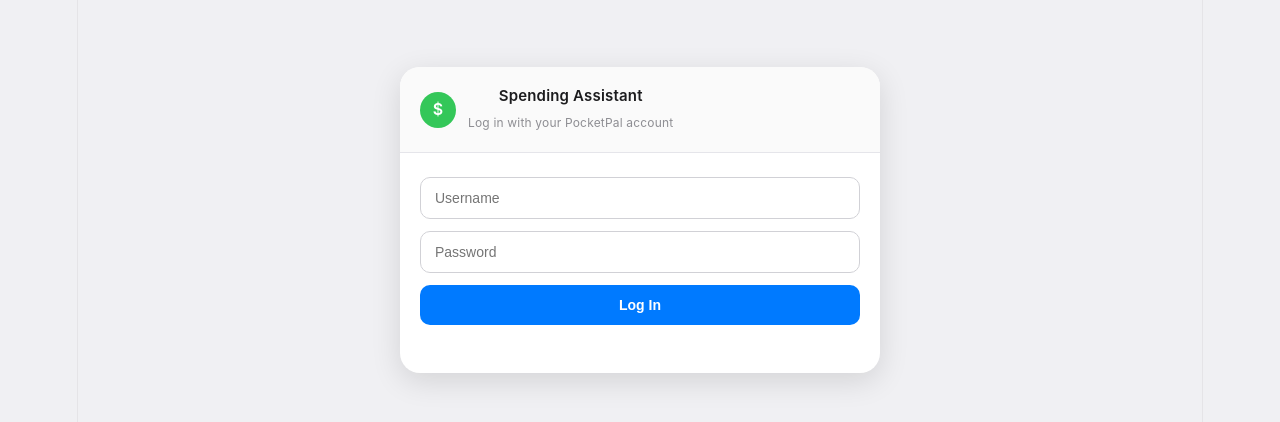
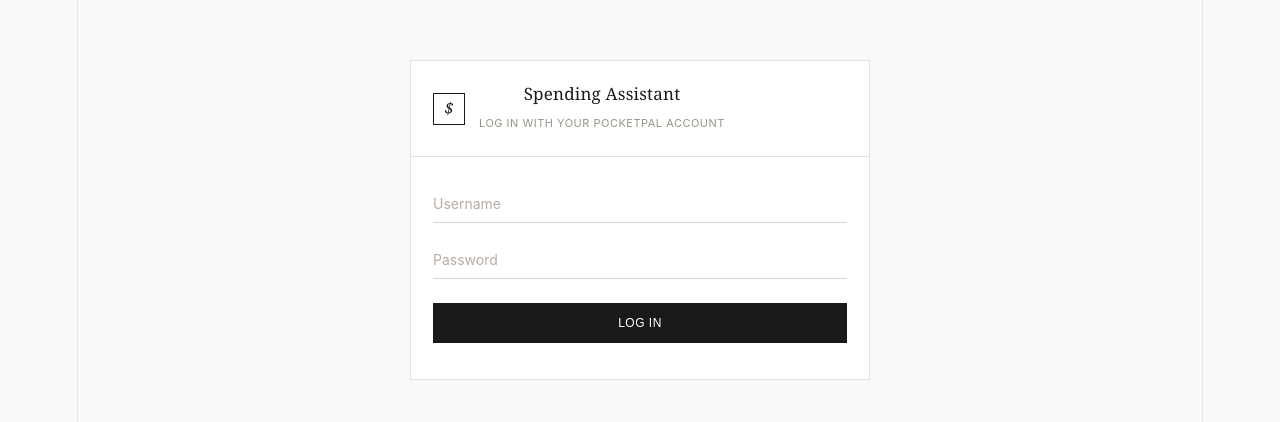
Before and after one commit to Muhammd7737/Ask-Ai-Assistant, a React (Vite) app: page / in a window 1280 px wide. Shown: the part 180-602 px from the top of the page. Built offline with nearby package versions, Linux system fonts and the light colour scheme.

Commit message:
Refactor CSS for improved layout, readability, and consistency in styles

```diff
--- a/src/App.css
+++ b/src/App.css
@@ -4,8 +4,9 @@
 
 body {
   margin: 0;
-  font-family: -apple-system, BlinkMacSystemFont, 'Segoe UI', Roboto, sans-serif;
-  background: #f0f0f3;
+  font-family: -apple-system, BlinkMacSystemFont, 'Inter', 'Helvetica Neue', Arial, sans-serif;
+  background: #faf9f7;
+  color: #1a1a1a;
 }
 
 .app-shell {
@@ -13,16 +14,15 @@ body {
   justify-content: center;
   align-items: center;
   min-height: 100vh;
-  padding: 24px;
+  padding: 32px;
 }
 
 .chat-container {
   width: 100%;
-  max-width: 480px;
-  height: 640px;
+  max-width: 460px;
+  height: 620px;
   background: #ffffff;
-  border-radius: 20px;
-  box-shadow: 0 8px 30px rgba(0, 0, 0, 0.12);
+  border: 1px solid #e5e2db;
   display: flex;
   flex-direction: column;
   overflow: hidden;
@@ -31,90 +31,111 @@ body {
 .chat-header {
   display: flex;
   align-items: center;
-  gap: 12px;
-  padding: 16px 20px;
-  border-bottom: 1px solid #e5e5ea;
-  background: #fafafa;
+  gap: 14px;
+  padding: 20px 22px;
+  border-bottom: 1px solid #e5e2db;
 }
 
 .chat-header-icon {
-  width: 36px;
-  height: 36px;
-  border-radius: 50%;
-  background: #34c759;
-  color: white;
+  width: 32px;
+  height: 32px;
+  border: 1px solid #1a1a1a;
+  color: #1a1a1a;
   display: flex;
   align-items: center;
   justify-content: center;
-  font-weight: 600;
+  font-family: 'Georgia', 'Times New Roman', serif;
   font-size: 16px;
+  font-style: italic;
 }
 
 .chat-header-title {
-  font-weight: 600;
-  font-size: 15px;
-  color: #1c1c1e;
+  font-family: 'Georgia', 'Times New Roman', serif;
+  font-weight: 400;
+  font-size: 17px;
+  letter-spacing: 0.2px;
+  color: #1a1a1a;
 }
 
 .chat-header-subtitle {
-  font-size: 12px;
-  color: #8e8e93;
+  font-size: 11px;
+  letter-spacing: 0.5px;
+  text-transform: uppercase;
+  color: #9a9488;
+  margin-top: 2px;
 }
 
 .messages {
   flex: 1;
   overflow-y: auto;
-  padding: 16px;
+  padding: 24px 22px;
   display: flex;
   flex-direction: column;
-  gap: 8px;
+  gap: 20px;
 }
 
 .message-row {
   display: flex;
+  flex-direction: column;
 }
 
 .message-row.user {
-  justify-content: flex-end;
+  align-items: flex-end;
 }
 
 .message-row.bot {
-  justify-content: flex-start;
+  align-items: flex-start;
+}
+
+.message-row::before {
+  font-size: 10px;
+  letter-spacing: 1px;
+  text-transform: uppercase;
+  color: #b5afa2;
+  margin-bottom: 6px;
+}
+
+.message-row.user::before {
+  content: "You";
+}
+
+.message-row.bot::before {
+  content: "Assistant";
 }
 
 .message {
-  max-width: 75%;
-  padding: 10px 14px;
-  border-radius: 18px;
-  font-size: 14px;
-  line-height: 1.4;
+  max-width: 85%;
+  padding: 0;
+  font-size: 14.5px;
+  line-height: 1.6;
   white-space: pre-wrap;
+  border-radius: 0;
 }
 
 .message.user {
-  background: #007aff;
-  color: white;
-  border-bottom-right-radius: 4px;
+  background: none;
+  color: #1a1a1a;
+  text-align: right;
 }
 
 .message.bot {
-  background: #e5e5ea;
-  color: #1c1c1e;
-  border-bottom-left-radius: 4px;
+  background: none;
+  color: #3a3a3a;
+  text-align: left;
 }
 
 .message.typing {
   display: flex;
-  gap: 4px;
+  gap: 5px;
   align-items: center;
-  padding: 14px 16px;
+  padding: 2px 0;
 }
 
 .dot {
-  width: 6px;
-  height: 6px;
+  width: 5px;
+  height: 5px;
   border-radius: 50%;
-  background: #8e8e93;
+  background: #b5afa2;
   animation: blink 1.4s infinite both;
 }
 
@@ -140,38 +161,46 @@ body {
 
 .input-area {
   display: flex;
-  gap: 8px;
-  padding: 12px 16px;
-  border-top: 1px solid #e5e5ea;
-  background: #fafafa;
+  gap: 10px;
+  padding: 16px 22px;
+  border-top: 1px solid #e5e2db;
 }
 
 .input-area input {
   flex: 1;
-  padding: 10px 14px;
-  border-radius: 20px;
-  border: 1px solid #d1d1d6;
+  padding: 10px 0;
+  border: none;
+  border-bottom: 1px solid #d9d5c9;
   outline: none;
   font-size: 14px;
+  background: transparent;
+  font-family: inherit;
 }
 
 .input-area input:focus {
-  border-color: #007aff;
+  border-bottom-color: #1a1a1a;
+}
+
+.input-area input::placeholder {
+  color: #b5afa2;
 }
 
 .input-area button {
-  padding: 10px 20px;
-  border-radius: 20px;
+  padding: 0 4px;
   border: none;
-  background: #007aff;
-  color: white;
-  font-weight: 600;
-  font-size: 14px;
+  background: none;
+  color: #1a1a1a;
+  font-weight: 500;
+  font-size: 13px;
+  letter-spacing: 0.3px;
+  text-transform: uppercase;
   cursor: pointer;
+  border-bottom: 1px solid #1a1a1a;
 }
 
 .input-area button:disabled {
-  background: #b0d4ff;
+  color: #c2beb2;
+  border-bottom-color: #e5e2db;
   cursor: not-allowed;
 }
 
@@ -182,7 +211,7 @@ body {
 @keyframes fadeSlideIn {
   from {
     opacity: 0;
-    transform: translateY(6px);
+    transform: translateY(4px);
   }
 
   to {
@@ -193,30 +222,30 @@ body {
 
 .suggestions {
   display: flex;
-  flex-wrap: wrap;
-  gap: 8px;
-  padding: 0 16px 12px;
+  flex-direction: column;
+  gap: 0;
+  padding: 0 22px 16px;
 }
 
 .suggestion-chip {
-  background: #f0f0f3;
-  border: 1px solid #e5e5ea;
-  color: #007aff;
-  border-radius: 16px;
-  padding: 8px 14px;
+  background: none;
+  border: none;
+  border-bottom: 1px solid #eeece6;
+  color: #6b6558;
+  padding: 10px 0;
   font-size: 13px;
+  text-align: left;
   cursor: pointer;
-  transition: background 0.15s;
+  transition: color 0.15s;
 }
 
 .suggestion-chip:hover {
-  background: #e5f1ff;
+  color: #1a1a1a;
 }
 
 @media (max-width: 520px) {
   .chat-container {
     height: 100vh;
-    border-radius: 0;
     max-width: 100%;
   }
 
@@ -227,49 +256,68 @@ body {
 
 .login-container {
   height: auto;
-  padding-bottom: 24px;
+  padding-bottom: 8px;
 }
 
 .login-form {
   display: flex;
   flex-direction: column;
-  gap: 12px;
-  padding: 24px 20px;
+  gap: 18px;
+  padding: 28px 22px;
 }
 
 .login-form input {
-  padding: 12px 14px;
-  border-radius: 10px;
-  border: 1px solid #d1d1d6;
+  padding: 10px 0;
+  border: none;
+  border-bottom: 1px solid #d9d5c9;
   font-size: 14px;
   outline: none;
+  background: transparent;
+  font-family: inherit;
+}
+
+.login-form input::placeholder {
+  color: #b5afa2;
 }
 
 .login-form input:focus {
-  border-color: #007aff;
+  border-bottom-color: #1a1a1a;
 }
 
 .login-form button {
   padding: 12px;
-  border-radius: 10px;
-  border: none;
-  background: #007aff;
-  color: white;
-  font-weight: 600;
-  font-size: 14px;
+  border: 1px solid #1a1a1a;
+  background: #1a1a1a;
+  color: #ffffff;
+  font-weight: 500;
+  font-size: 12px;
+  letter-spacing: 0.5px;
+  text-transform: uppercase;
   cursor: pointer;
+  margin-top: 6px;
+  transition: opacity 0.15s;
+}
+
+.login-form button:hover {
+  opacity: 0.85;
 }
 
 .login-error {
-  color: #ff3b30;
-  font-size: 13px;
+  color: #a13a3a;
+  font-size: 12.5px;
 }
 
 .logout-button {
   margin-left: auto;
   background: none;
   border: none;
-  color: #007aff;
-  font-size: 13px;
+  color: #9a9488;
+  font-size: 11px;
+  letter-spacing: 0.5px;
+  text-transform: uppercase;
   cursor: pointer;
 }
+
+.logout-button:hover {
+  color: #1a1a1a;
+}
```
